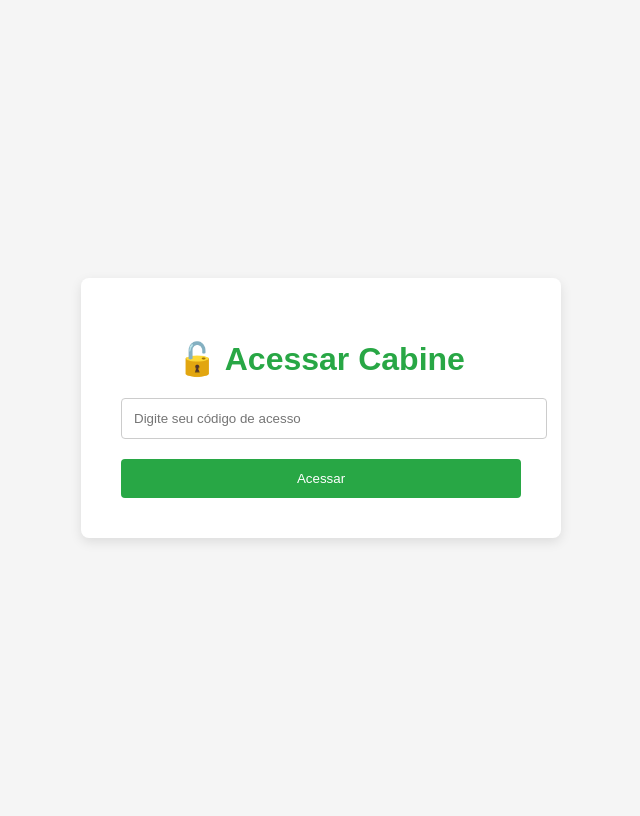
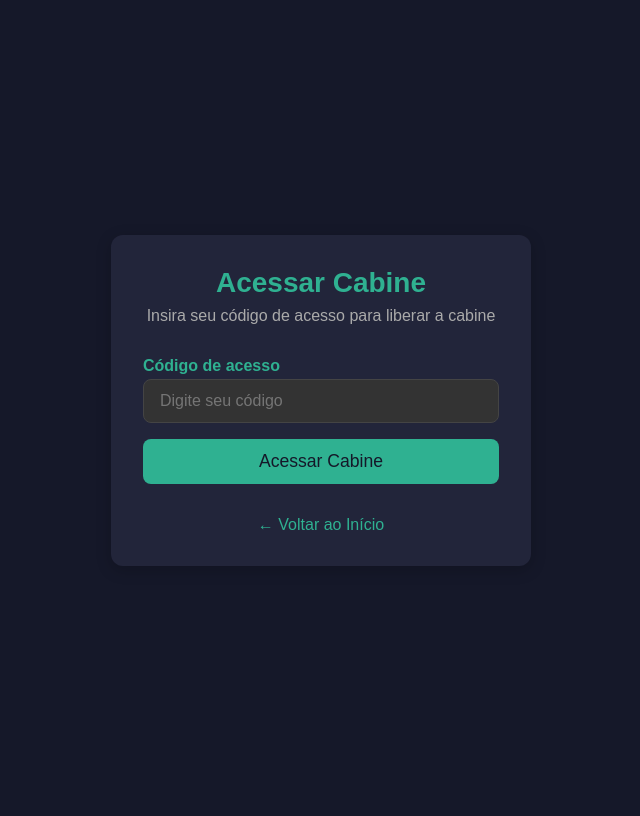
Before and after one commit to ChristianLara01/attenua-1, a Flask app: page /acessar in a window 1280 px wide. Shown: the whole page, without its empty margins (319-959 px from the left). After the commit the page ends 566 px from the top, so only its background shows below. Run offline with Flask 2, Linux system fonts and the light colour scheme.

Commit message:
Update acessar.html

```diff
--- a/templates/acessar.html
+++ b/templates/acessar.html
@@ -2,61 +2,36 @@
 <html lang="pt-BR">
 <head>
   <meta charset="UTF-8">
-  <title>Acesso à Cabine</title>
-  <style>
-    body {
-      font-family: Arial, sans-serif;
-      background: #f5f5f5;
-      display: flex;
-      align-items: center;
-      justify-content: center;
-      height: 100vh;
-    }
-    .box {
-      background: white;
-      padding: 40px;
-      border-radius: 8px;
-      box-shadow: 0 4px 12px rgba(0,0,0,0.1);
-      width: 100%;
-      max-width: 400px;
-      text-align: center;
-    }
-    h1 {
-      color: #28a745;
-      margin-bottom: 20px;
-    }
-    input[type="text"] {
-      width: 100%;
-      padding: 12px;
-      margin-bottom: 20px;
-      border: 1px solid #ccc;
-      border-radius: 4px;
-    }
-    button {
-      background: #28a745;
-      color: white;
-      padding: 12px 24px;
-      border: none;
-      border-radius: 4px;
-      cursor: pointer;
-      width: 100%;
-    }
-    .error {
-      color: red;
-      margin-top: 15px;
-    }
-  </style>
+  <title>Acessar Cabine</title>
+  <meta name="viewport" content="width=device-width, initial-scale=1">
+  <link rel="stylesheet" href="{{ url_for('static', filename='styles.css') }}">
 </head>
-<body>
-  <div class="box">
-    <h1>🔓 Acessar Cabine</h1>
-    <form method="POST">
-      <input type="text" name="code" placeholder="Digite seu código de acesso" required>
-      <button type="submit">Acessar</button>
+<body class="form-page">
+  <div class="form-card">
+    <div class="form-header">
+      <h2>Acessar Cabine</h2>
+      <p>Insira seu código de acesso para liberar a cabine</p>
+      {% if error %}
+        <p class="error">{{ error }}</p>
+      {% endif %}
+    </div>
+
+    <form method="POST" action="{{ url_for('acessar') }}">
+      <label for="code">Código de acesso</label>
+      <input type="text"
+             id="code"
+             name="code"
+             placeholder="Digite seu código"
+             required>
+
+      <button type="submit" class="submit-btn">
+        Acessar Cabine
+      </button>
     </form>
-    {% if error %}
-      <p class="error">{{ error }}</p>
-    {% endif %}
+
+    <a href="{{ url_for('catalog') }}" class="link-voltar">
+      ← Voltar ao Início
+    </a>
   </div>
 </body>
 </html>
```
